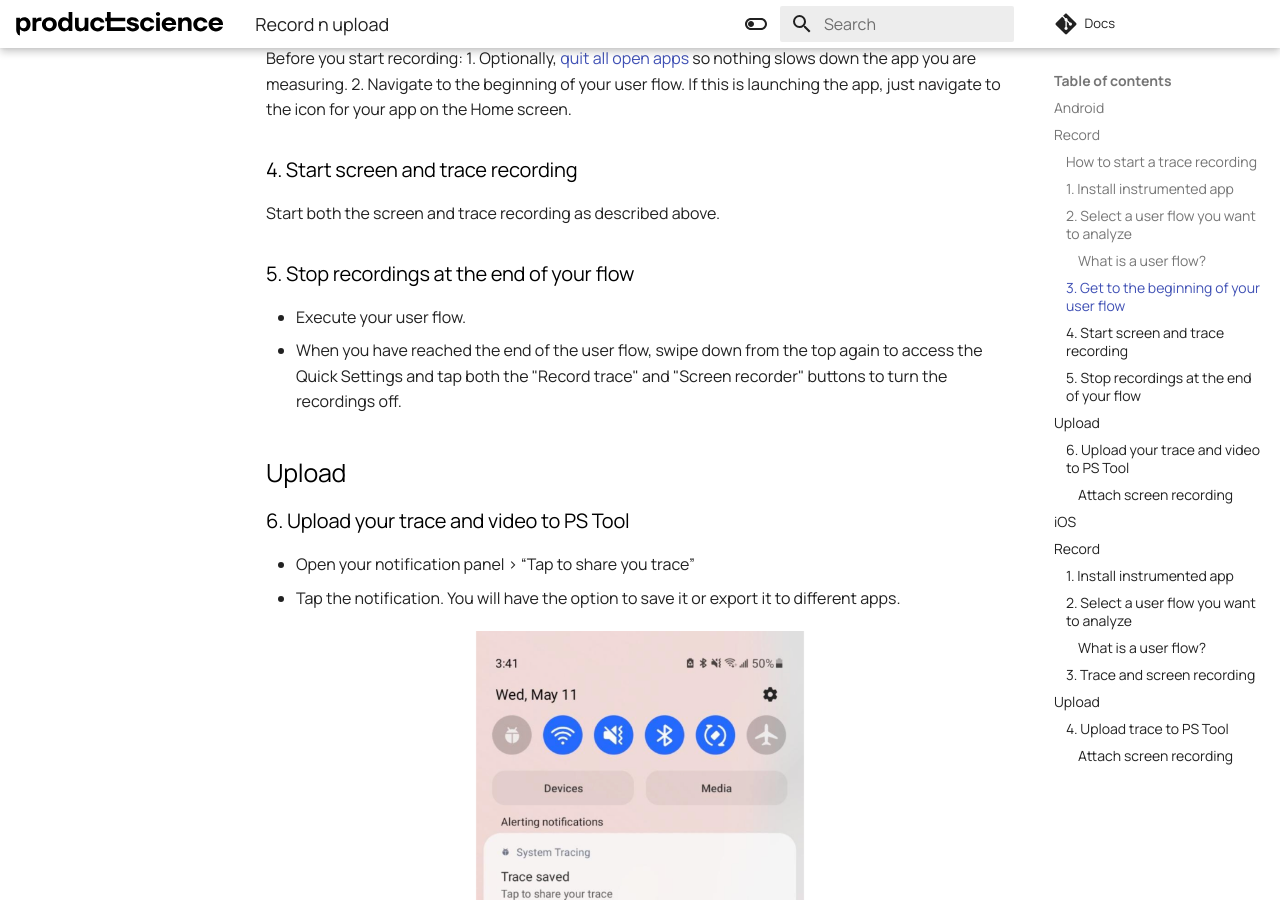
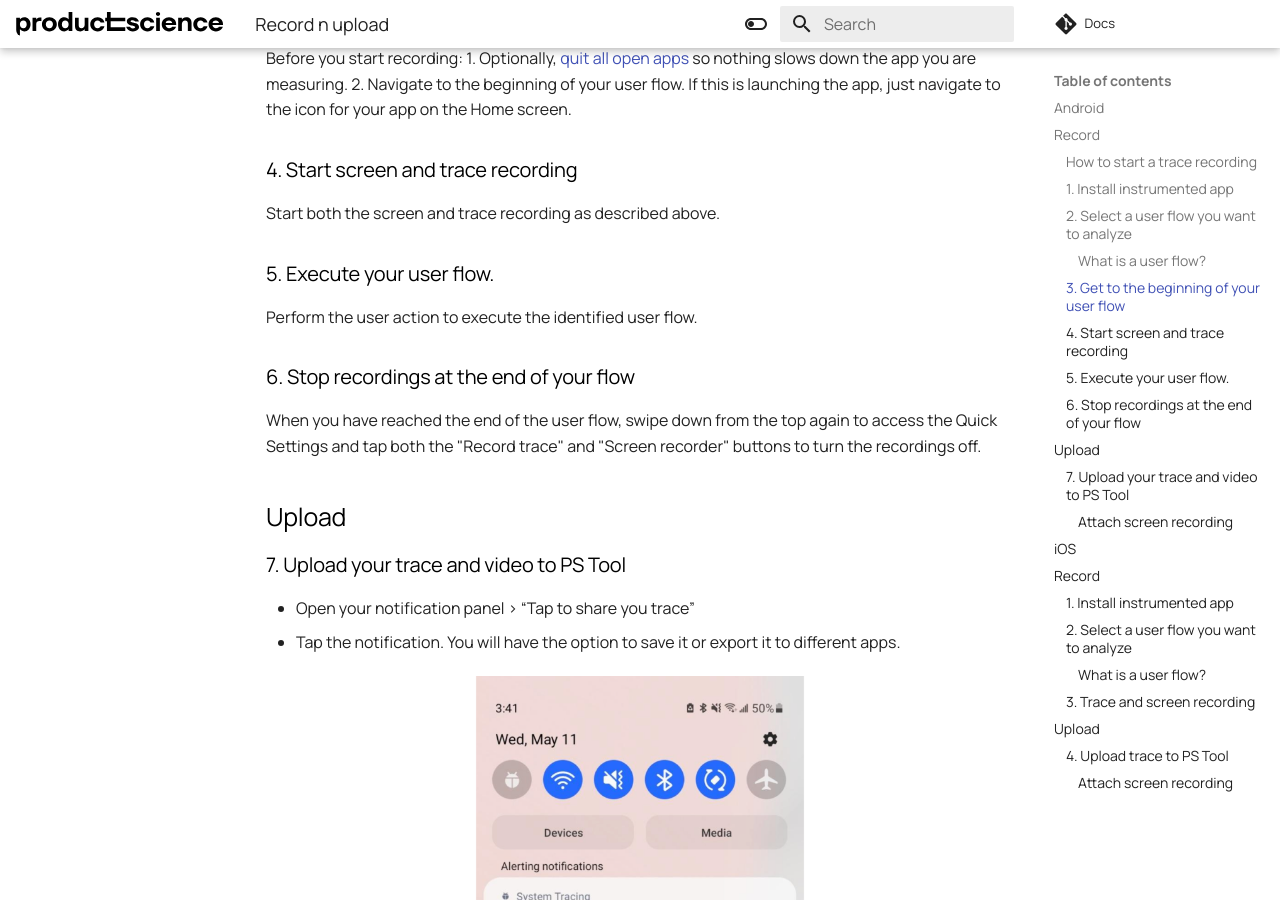
Before and after one commit to product-science/docs, an MkDocs documentation site: the page built from docs/website-docs/record-n-upload.md, in a window 1280 px wide and 900 px high, scrolled down 1132 px. Built offline with MkDocs 1.6.1 and Material for MkDocs 9.7.7, drawn with Linux system fonts in a browser that asks for light colours.

Commit message:
Update record-n-upload.md
Make 'execute user flow' an explicit step

```diff
--- a/docs/website-docs/record-n-upload.md
+++ b/docs/website-docs/record-n-upload.md
@@ -34,13 +34,15 @@ Before you start recording:
 ### 4. Start screen and trace recording
 Start both the screen and trace recording as described above.
 
-### 5. Stop recordings at the end of your flow
-- Execute your user flow.
-- When you have reached the end of the user flow, swipe down from the top again to access the Quick Settings and tap both the "Record trace" and "Screen recorder" buttons to turn the recordings off.
+### 5. Execute your user flow.
+Perform the user action to execute the identified user flow.
+
+### 6. Stop recordings at the end of your flow
+When you have reached the end of the user flow, swipe down from the top again to access the Quick Settings and tap both the "Record trace" and "Screen recorder" buttons to turn the recordings off.
 
 ## Upload
 
-### 6. Upload your trace and video to PS Tool
+### 7. Upload your trace and video to PS Tool
 
 - Open your notification panel &gt; “Tap to share you trace”
 - Tap the notification. You will have the option to save it or export it to different apps.
```
